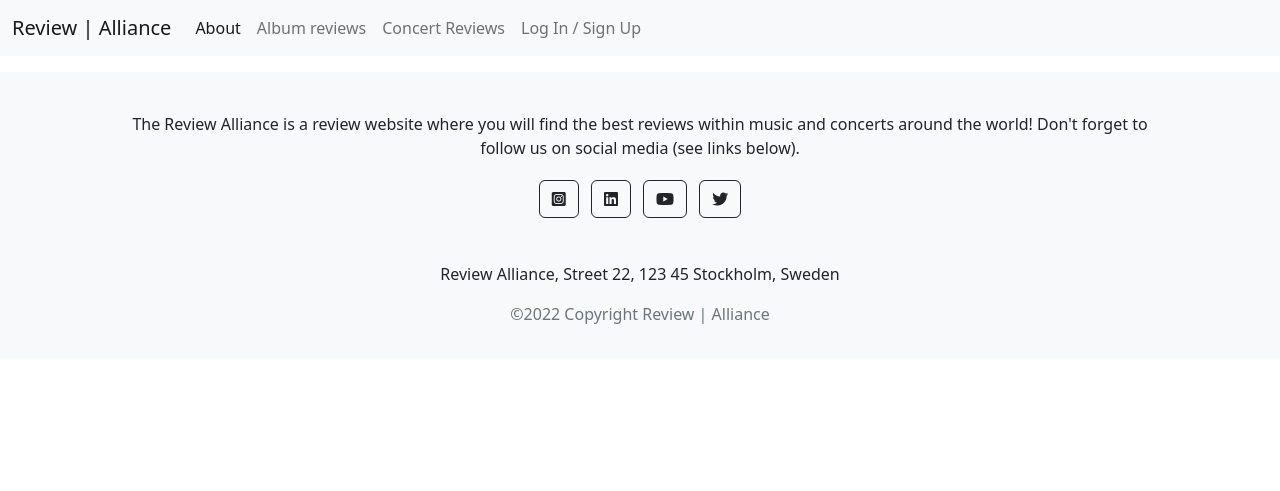
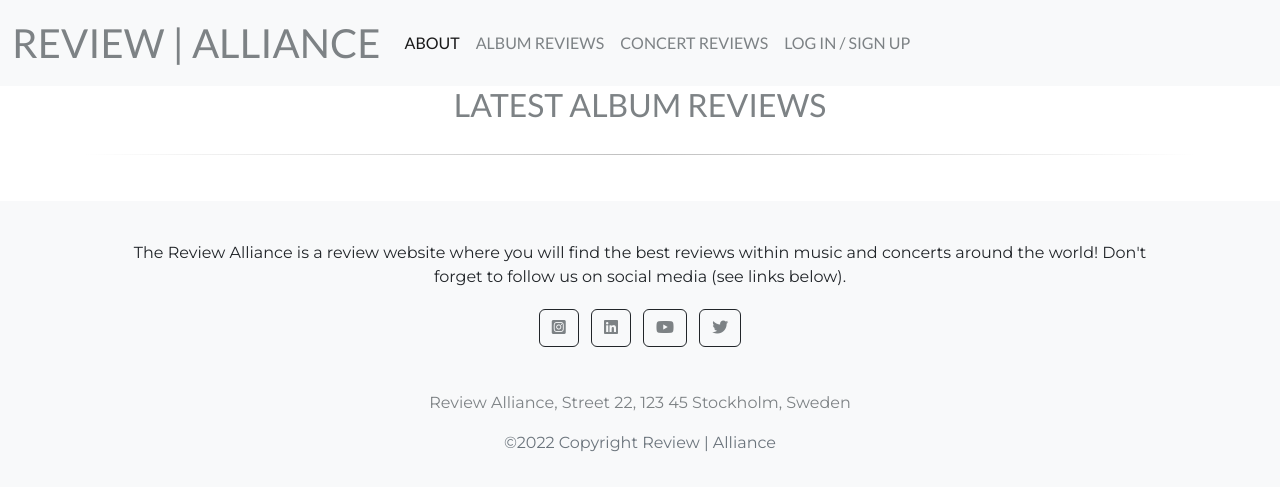
Before and after one commit to worldofmarcus/project-portfolio-4, a Django app: page / in a window 1280 px wide. Shown: the top 491 px of the page. Run offline with Django 3.2, Linux system fonts and the light colour scheme; data that the repository does not hold is empty; parts of the project's set-up code (start-up, migrations or seed data) failed here and were passed over.

Commit message:
Add basic css design to base.html and index.html

```diff
--- /dev/null
+++ b/static/css/style.css
@@ -0,0 +1,78 @@
+@import url('https://fonts.googleapis.com/css2?family=Lato&family=Montserrat&display=swap');
+
+/* unvisited link */
+a:link {
+    color: #7d8285;
+    text-decoration: none;
+}
+
+/* visited link */
+a:visited {
+    color: #7d8285;
+    text-decoration: none;
+}
+
+/* mouse over link */
+a:hover {
+    color: #7d8285;
+
+}
+
+/* selected link */
+a:active {
+    color: #7d8285;
+
+}
+
+.navbar-brand {
+
+    font-family: 'Lato', sans-serif;
+    font-size: 2.5em;
+    text-transform: uppercase;
+}
+
+.navbar-nav {
+    font-family: 'Lato', sans-serif;
+    font-size: 1em;
+    text-transform: uppercase;
+}
+
+.card-title {
+    font-family: 'Lato', sans-serif;
+    font-size: 1em;
+    text-transform: uppercase;
+    color: #7d8285;
+}
+
+.card-text {
+    font-family: 'Montserrat', sans-serif;
+    font-size: 0.8em;
+    color: #7d8285;
+}
+
+.about {
+    font-family: 'Montserrat', sans-serif;
+    font-size: 1em;
+    color: #7d8285;
+}
+
+.address {
+    font-family: 'Montserrat', sans-serif;
+    font-size: 1em;
+    color: #7d8285;
+}
+
+hr {
+    margin: 30px 0;
+    height: 1px;
+    border: none;
+    background: -webkit-gradient(linear, 0 0, 100% 0, from(transparent), to(transparent), color-stop(50%, black));
+}
+
+.headline {
+    font-family: 'Lato', sans-serif;
+    color: #7d8285;
+    font-size: 2em;
+    text-transform: uppercase;
+    text-align: center;
+}
--- a/templates/base.html
+++ b/templates/base.html
@@ -70,7 +70,7 @@
 
 
 
-    <footer class="bg-light text-center text-dark">
+    <footer class="bg-light text-center text-dark about">
         <div class="container p-4 pb-0">
             <!-- Information Section -->
             <div class="text-center p-3 bg-light">
@@ -99,7 +99,7 @@
             <!-- End Of Social Media Section -->
         </div>
         <!-- Address & Copyright Section -->
-        <div class="text-center p-3 bg-light">
+        <div class="text-center p-3 bg-light address">
             <p>Review Alliance, Street 22, 123 45 Stockholm, Sweden
                 <p class="text-muted">©2022 Copyright Review | Alliance</p>
         </div>
--- a/templates/index.html
+++ b/templates/index.html
@@ -3,32 +3,35 @@
 {% block content %}
 
 <div class="container">
+    <div>
+        <h1 class="headline">Latest Album Reviews</h1>
+        <hr>
+    </div>
     <div class="row">
         <!-- Reviews -->
         <div class="col-12 mt-3 left">
             <div class="row">
                 {% for post in object_list %}
                 <div class="col-md-4">
-                    <div class="card mb-4">
+                    <div class="card mb-4 border-0 shadow p-3 mb-5 bg-white rounded">
                         <div class="card-body">
                             <div class="image-container">
                                 {% if 'default_image' in post.featured_image.url %}
-                                <img class="card-img-top"
+                                <img class="card-img-top rounded-circle"
                                     src="https://res.cloudinary.com/worldofmarcus/image/upload/v1663746472/r3sih6tngw95qupbkzrj.jpg">
                                 {% else %}
-                                <img class="card-img-top" src=" {{ post.featured_image.url }}">
+                                <img class="card-img-top rounded-circle" src=" {{ post.featured_image.url }}">
                                 {% endif %}
-                                <div class="image-flash">
-                                    <p class="author">Author: {{ post.author }}</p>
-                                </div>
                             </div>
                             <a href="#" class="post-link">
                                 <h2 class="card-title"><a href="{% url 'review_details' post.slug %}">
                                         {{ post.title }}</a></h2>
                                 <p class=" card-text">{{ post.fragment }}</p>
+                                <p class=" card-text"><a href="{% url 'review_details' post.slug %}">Read More</a></p>
                             </a>
                             <hr />
-                            <p class="card-text text-muted h6">{{ post.date_created_on }} <i class="far fa-heart"></i>
+                            <p class="card-text text-muted h6">By: {{ post.author }} | {{ post.date_created_on }} <i
+                                    class="far fa-heart"></i>
                                 {{ post.number_of_likes }}</p>
                         </div>
                     </div>
```
